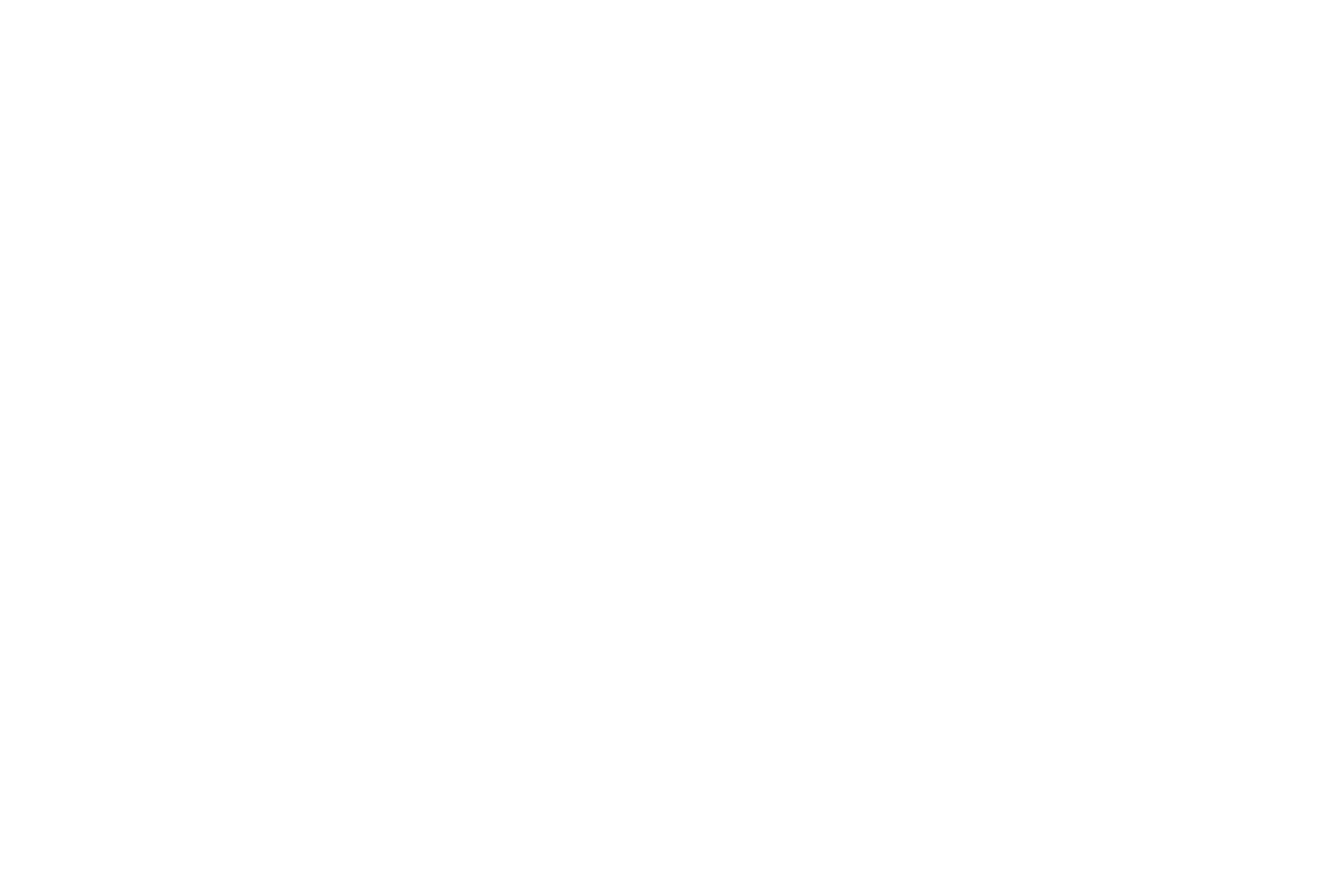
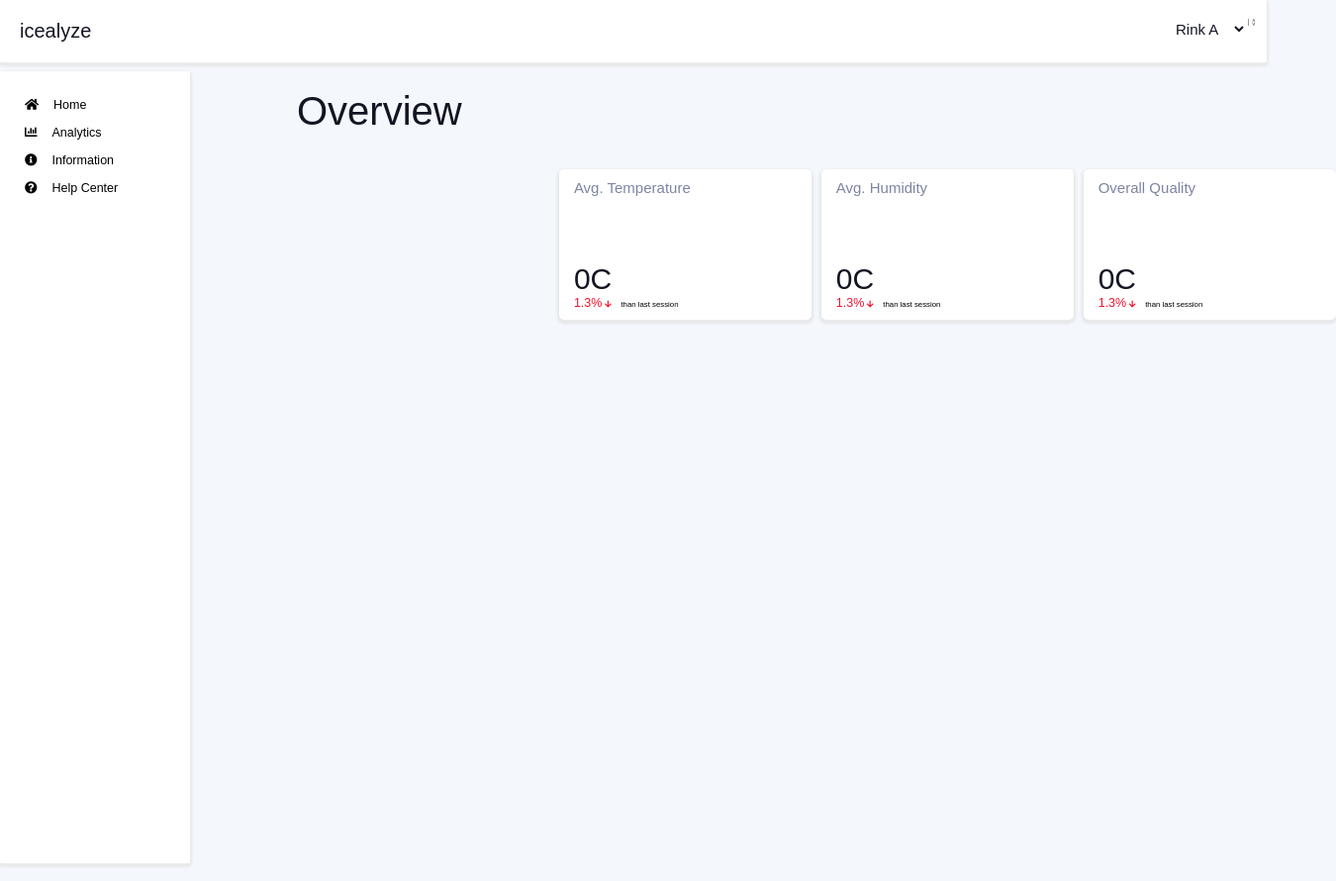
Before and after one commit to emlie/icealyze, a plain HTML site: page index.html in a window 1280 px wide. Shown: the whole page at 99% size, 1350 px wide, since content can reach past the window. Before the commit the page ends 800 px from the top, so only its background shows below. Drawn offline with Linux system fonts and the light colour scheme.

Commit message:
create base design

```diff
--- a/index.html
+++ b/index.html
@@ -3,9 +3,82 @@
   <head>
     <meta charset="utf-8">
     <link rel="stylesheet" href="style.css">
+    <link rel="stylesheet" href="https://pro.fontawesome.com/releases/v5.10.0/css/all.css" integrity="sha384-AYmEC3Yw5cVb3ZcuHtOA93w35dYTsvhLPVnYs9eStHfGJvOvKxVfELGroGkvsg+p" crossorigin="anonymous"/>
     <title>icealyze</title>
   </head>
   <body>
 
+    <header>
+      <a href="#">icealyze</a>
+      <div class="selectdiv">
+        <select class="" name="">
+          <option value="">Rink A</option>
+          <option value="">Rink B</option>
+          <option value="">Rink C</option>
+        </select>
+      </div>
+    </header>
+
+    <nav>
+      <ul>
+        <li><a href="#"><i class="fas fa-home"></i>home</a></li>
+        <li><a href="#"><i class="fas fa-chart-bar"></i>analytics</a></li>
+        <li><a href="#"><i class="fas fa-info-circle"></i>information</a></li>
+        <li><a href="#"><i class="fas fa-question-circle"></i>help center</a></li>
+      </ul>
+    </nav>
+
+    <main>
+      <div class="h1">
+        <h1>overview</h1>
+      </div>
+
+      <div class="small-card start-23">
+        <div class="small-card-text">
+          <div class="">
+            <h3>avg. temperature</h3>
+          </div>
+          <div class="">
+            <p class="big-data">0c</p>
+            <p class="big-data-caption"><span class="negative">1.3%<span><i class="fas fa-arrow-down"></i> than last session</p>
+          </div>
+        </div>
+        <div class="small-card-graph">
+          <!-- graph -->
+        </div>
+      </div>
+
+      <div class="small-card start-25">
+        <div class="small-card-text">
+          <div class="">
+            <h3>avg. humidity</h3>
+          </div>
+          <div class="">
+            <p class="big-data">0c</p>
+            <p class="big-data-caption"><span class="negative">1.3%<span><i class="fas fa-arrow-down"></i> than last session</p>
+          </div>
+        </div>
+        <div class="small-card-graph">
+          <!-- graph -->
+        </div>
+      </div>
+
+      <div class="small-card start-27">
+        <div class="small-card-text">
+          <div class="">
+            <h3>overall quality</h3>
+          </div>
+          <div class="">
+            <p class="big-data">0c</p>
+            <p class="big-data-caption"><span class="negative">1.3%<span><i class="fas fa-arrow-down"></i> than last session</p>
+          </div>
+        </div>
+        <div class="small-card-graph">
+          <!-- graph -->
+        </div>
+      </div>
+
+    </main>
+
   </body>
 </html>
--- a/style.css
+++ b/style.css
@@ -0,0 +1,369 @@
+:root {
+    /* fonts */
+    --main-font: 'Poppins', sans-serif;
+
+    /* colors */
+    --background-color: #F4F7FC;
+    --main-blue: #0058FF;
+    --light-blue: #D9E5F8;
+    --dark-blue: #131523;
+    --main-red: #F0142F;
+    --gray: #7E84A3;
+    --black: #000;
+    --white: #FFF;
+    --almost-white: #f7f7f7;
+
+    /* sizing */
+    --space: 1rem; /* this makes sizing very easy */
+
+    /* font-weights */
+    --light: 300;
+    --regular: 400;
+    --bold: 700;
+    --black: 900;
+
+    /* transitions */
+    --smooth: ease-in-out 0.25s;
+    --smooth-border: border 0.5s ease-in-out;
+
+
+    /* box-shadows */
+    --smooth-light-shadow: 0 2px 4px var(--almost-white), 0 2px 4px rgba(0,0,0,0.24);
+    --smooth-lighter-shadow: 0 2px 4px var(--almost-white), 0 2px 4px rgba(0,0,0,0.15);
+    --smooth-dark-shadow: 0 1.5rem 2rem rgba(0,0,0,0.3), 0 0 2rem rgba(0,0,0,0.1);
+    --smooth-big-dark-shadow: 0 4px 100px var(--almost-white), 0 4px 100px rgba(0,0,0,0.5);
+}
+
+
+/* FULL RESET OF STYLE */
+
+* {
+  margin: 0;
+  padding: 0;
+  text-decoration: none;
+  color: black;
+  box-sizing: border-box;
+  font-size: 62.5%; /* 1 rem = 10 px */
+}
+
+body {
+  background: var(--background-color);
+
+  display: flex;
+  flex-flow: column;
+  align-items: flex-start;
+  align-content: flex-start;
+  justify-content: flex-start;
+}
+
+
+/* HEADER */
+
+header {
+  width: 100%;
+  height: auto;
+  padding: calc(var(--space)*2);
+
+  background-color: var(--white);
+  border-bottom: 0 solid red;
+  box-shadow: var(--smooth-light-shadow);
+
+  display: flex;
+  flex-flow: row;
+  align-items: space-between;
+  align-content: center;
+  justify-content: space-between;
+
+  position: fixed;
+  z-index: 100;
+}
+
+header a {
+  font-family: var(--main-font);
+  font-size: calc(var(--space)*2);
+  font-weight: var(--regular);
+
+  color: var(--dark-blue);
+
+  text-align: left;
+  text-transform: lowercase;
+}
+
+header select {
+  width: auto;
+  height: auto;
+  padding: 0
+           calc(var(--space)*1)
+           0
+           0;
+
+  border: none;
+  background-color: var(--white);
+
+  font-family: var(--main-font);
+  font-size: calc(var(--space)*1.5);
+  font-weight: var(--regular);
+
+  color: var(--dark-blue);
+
+  text-align: left;
+  text-transform: capitalize;
+}
+
+header select option {
+  font-family: inherit;
+  font-size: inherit;
+  font-weight: inherit;
+
+  color: inherit;
+
+  text-align: inherit;
+  text-transform: capitalize;
+}
+
+select::-ms-expand {
+     display: none;
+}
+
+.selectdiv:after {
+  content: '<>';
+  font-family: var(--main-font);
+  font-size: calc(var(--space)1.5);
+  color: var(--dark-blue);
+
+  -webkit-transform: rotate(90deg);
+  -moz-transform: rotate(90deg);
+  -ms-transform: rotate(90deg);
+  transform: rotate(90deg);
+  right: 11px;
+  /*Adjust for position however you want*/
+
+  top: 18px;
+  padding: 0 0 2px;
+  border-bottom: 1px solid #999;
+  /*left line */
+
+  position: absolute;
+  pointer-events: none;
+}
+
+
+/* NAV */
+
+nav {
+  width: 15%;
+  height: 100vh;
+  margin-top: calc(var(--space)*7.2);
+  padding-top: calc(var(--space)*2);
+
+  background-color: var(--white);
+  border-right: 0 solid red;
+  box-shadow: var(--smooth-light-shadow);
+
+  position: fixed;
+  z-index: 99;
+}
+
+nav ul {
+  width: 100%;
+  border: 0 solid blue;
+}
+
+nav ul li {
+  width: 92%;
+  padding: 0
+           0
+           calc(var(--space)*0.5)
+           calc(var(--space)*2);
+
+  border-left: calc(var(--space)*0.5) solid var(--white);
+  border-radius: 0
+                 calc(var(--space)*0.5)
+                 calc(var(--space)*0.5)
+                 0;
+
+  font-family: var(--main-font);
+  font-size: calc(var(--space)*2);
+  font-weight: var(--regular);
+
+  color: var(--dark-blue);
+
+  text-align: left;
+  text-transform: capitalize;
+
+  transition: var(--smooth);
+}
+
+nav ul li:hover {
+  cursor: pointer;
+  background-color: var(--light-blue);
+  border-left: calc(var(--space)*0.5) solid var(--main-blue);
+}
+
+nav ul li a i {
+  padding-right: calc(var(--space)*1.5);
+
+  font-size: inherit;
+
+  color: inherit;
+}
+
+
+/* MAIN */
+
+main {
+  width: 82%;
+  height: 100vh;
+  margin: calc(var(--space)*9)
+          0
+          0
+          calc(var(--space)*30);
+
+  border: 0 solid red;
+  background: transparent;
+
+  display: grid;
+  grid-template: repeat(10, 1fr) / repeat(8, 1fr); /* rows / cols */
+  grid-gap: var(--space);
+
+  position: relative;
+  z-index: 98;
+}
+
+h1 {
+  font-family: var(--main-font);
+  font-size: calc(var(--space)*4);
+  font-weight: var(--regular);
+
+  color: var(--dark-blue);
+
+  text-align: left;
+  text-transform: capitalize;
+}
+
+h2 {
+  font-family: var(--main-font);
+  font-size: calc(var(--space)*3);
+  font-weight: var(--regular);
+
+  color: var(--dark-blue);
+
+  text-align: left;
+  text-transform: capitalize;
+}
+
+h3 {
+  font-family: var(--main-font);
+  font-size: calc(var(--space)*1.5);
+  font-weight: var(--regular);
+
+  color: var(--gray);
+
+  text-align: left;
+  text-transform: capitalize;
+}
+
+.h1 {
+  /* row-start | col-start | col-end | row-end */
+  grid-area: 1 / 1 / span 1 / span 3;
+
+  border: 0 solid cyan;
+}
+
+.small-card {
+  width: 100%;
+  height: 100%;
+  padding: calc(var(--space)*1)
+           calc(var(--space)*1.5);
+
+  border: none;
+  border-radius: calc(var(--space)*0.5);
+  box-shadow: var(--smooth-light-shadow);
+  background: var(--white);
+
+  display: flex;
+  flex-flow: row;
+  align-items: space-between;
+  align-content: flex-start;
+  justify-content: flex-start;
+}
+
+.small-card div {
+  border: 0 solid red;
+}
+
+.small-card-text {
+  width: 60%;
+  height: 100%;
+  display: flex;
+  flex-flow: column;
+  align-items: space-between;
+  align-content: flex-start;
+  justify-content: space-between;
+}
+
+.small-card-graph {
+  width: 40%;
+  height: 100%;
+}
+
+.big-data {
+  font-family: var(--main-font);
+  font-size: calc(var(--space)*3);
+  font-weight: var(--regular);
+
+  color: var(--dark-blue);
+
+  text-align: left;
+  text-transform: uppercase;
+}
+
+.big-data-caption {
+  font-family: var(--main-font);
+  font-size: calc(var(--space)*1.25);
+  font-weight: var(--regular);
+
+  color: var(--dark-gray);
+
+  text-align: left;
+  text-transform: lowercase;
+}
+
+.big-data-caption p {
+  font-size: inherit;
+}
+
+.big-data-caption i {
+  padding: 0
+           calc(var(--space)*0.75)
+           0
+           calc(var(--space)*0.25);
+
+  font-size: inherit;
+
+  color: var(--main-red);
+}
+
+.negative {
+  font-size: inherit;
+
+  color: var(--main-red);
+}
+
+.start-23 {
+  grid-area: 2 / 3 / span 2 / span 2;
+
+  border: 0 solid cyan;
+}
+
+.start-25 {
+  grid-area: 2 / 5 / span 2 / span 2;
+
+  border: 0 solid cyan;
+}
+
+.start-27 {
+  grid-area: 2 / 7 / span 2 / span 2;
+
+  border: 0 solid cyan;
+}
```
Also changed, not shown: script.js (added).
